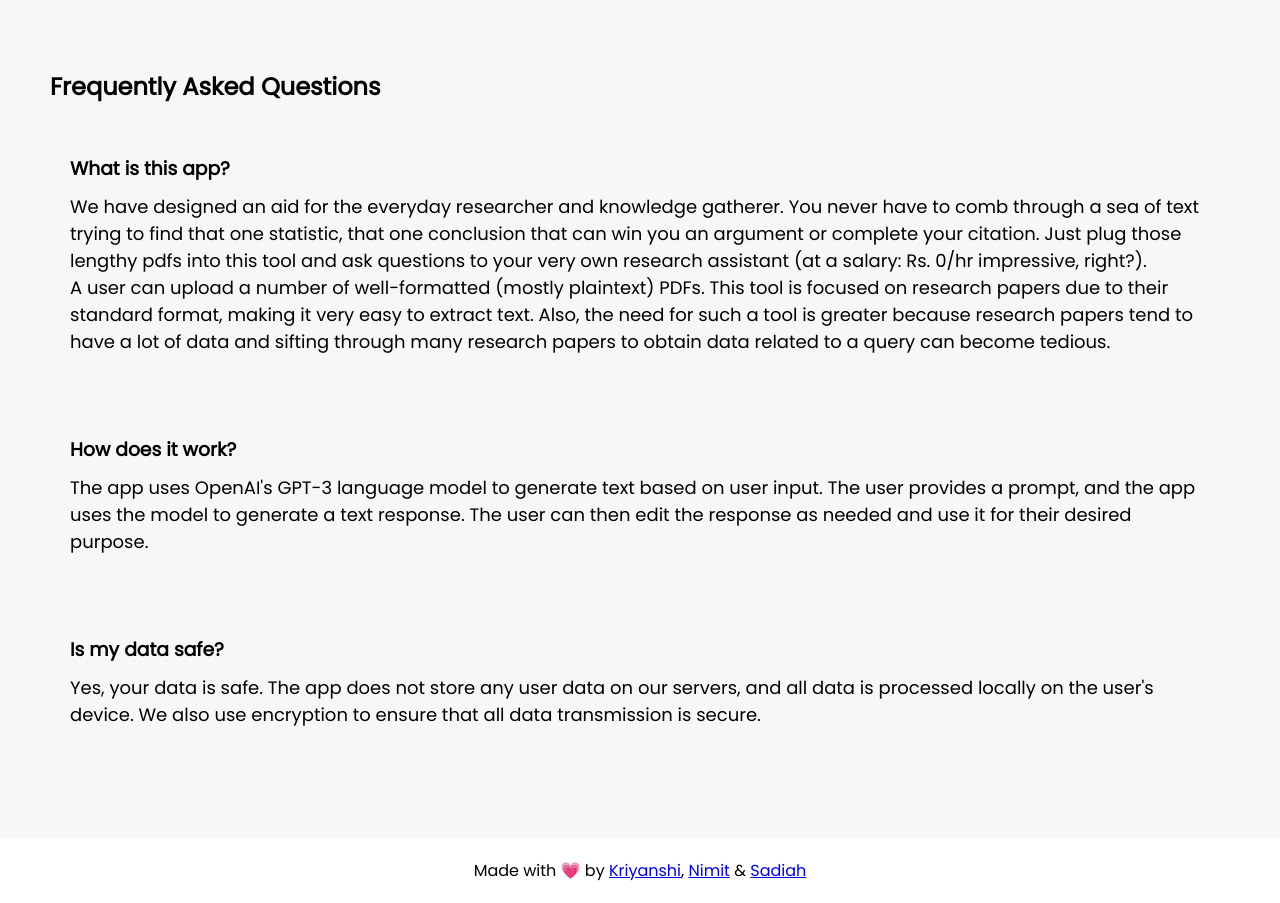
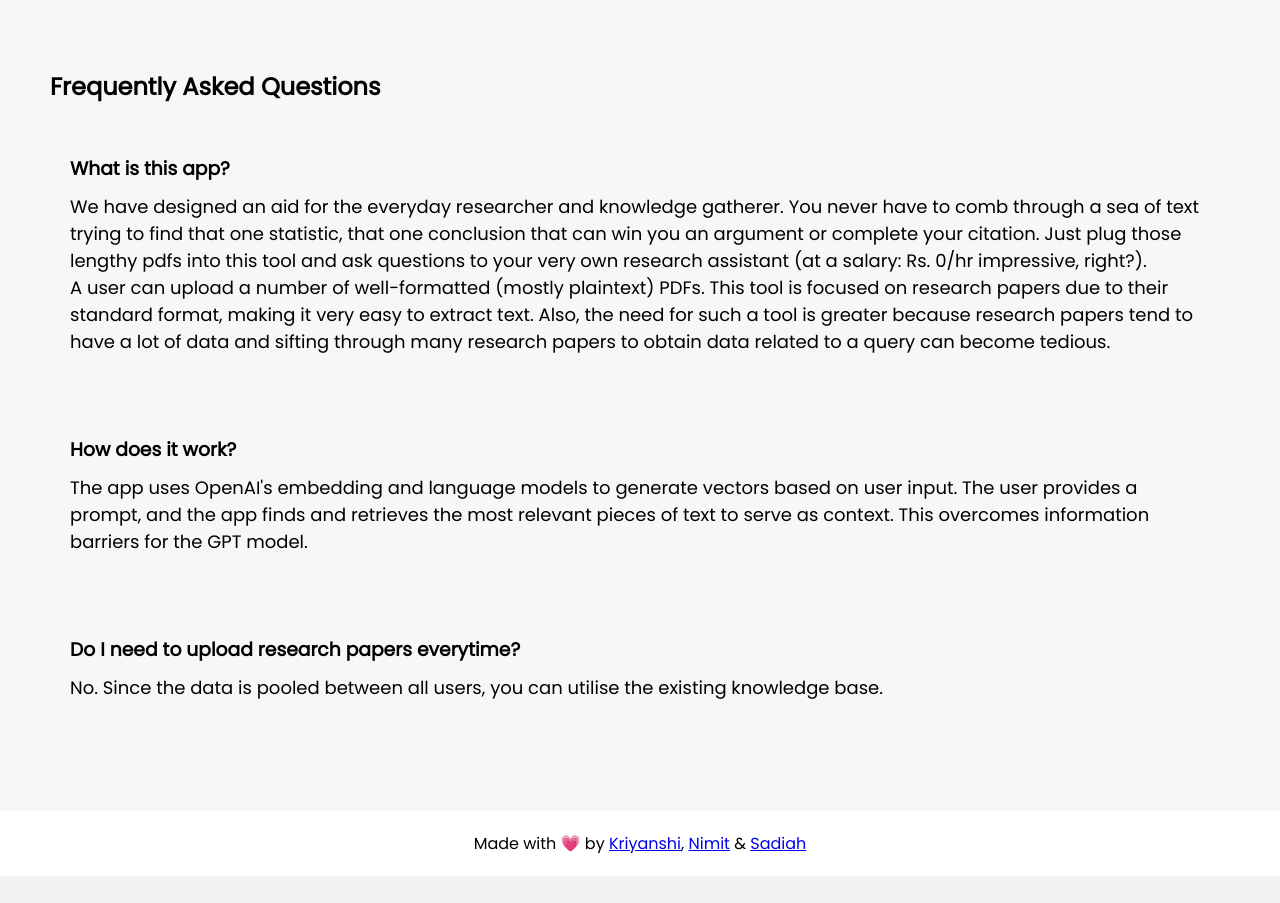
Before and after one commit to kriyanshii/research-assistant, a Flask app: page / in a window 1280 px wide. Shown: the part 449-1352 px from the top of the page. After the commit the page ends 1325 px from the top, so only its background shows below. Run offline with Flask 2, Linux system fonts and the light colour scheme.

Commit message:
faq, readme

```diff
--- a/templates/index.html
+++ b/templates/index.html
@@ -47,13 +47,13 @@
                   <div class="faq-item">
                     <h3 class="question">How does it work?</h3>
                     <div class="answer">
-                      <p>The app uses OpenAI's GPT-3 language model to generate text based on user input. The user provides a prompt, and the app uses the model to generate a text response. The user can then edit the response as needed and use it for their desired purpose.</p>
+                      <p>The app uses OpenAI's embedding and language models to generate vectors based on user input. The user provides a prompt, and the app finds and retrieves the most relevant pieces of text to serve as context. This overcomes information barriers for the GPT model.</p>
                     </div>
                   </div>
                   <div class="faq-item">
-                    <h3 class="question">Is my data safe?</h3>
+                    <h3 class="question">Do I need to upload research papers everytime?</h3>
                     <div class="answer">
-                      <p>Yes, your data is safe. The app does not store any user data on our servers, and all data is processed locally on the user's device. We also use encryption to ensure that all data transmission is secure.</p>
+                      <p>No. Since the data is pooled between all users, you can utilise the existing knowledge base.</p>
                     </div>
                   </div>
                 </div>
```
Also changed, not shown: README.md.
